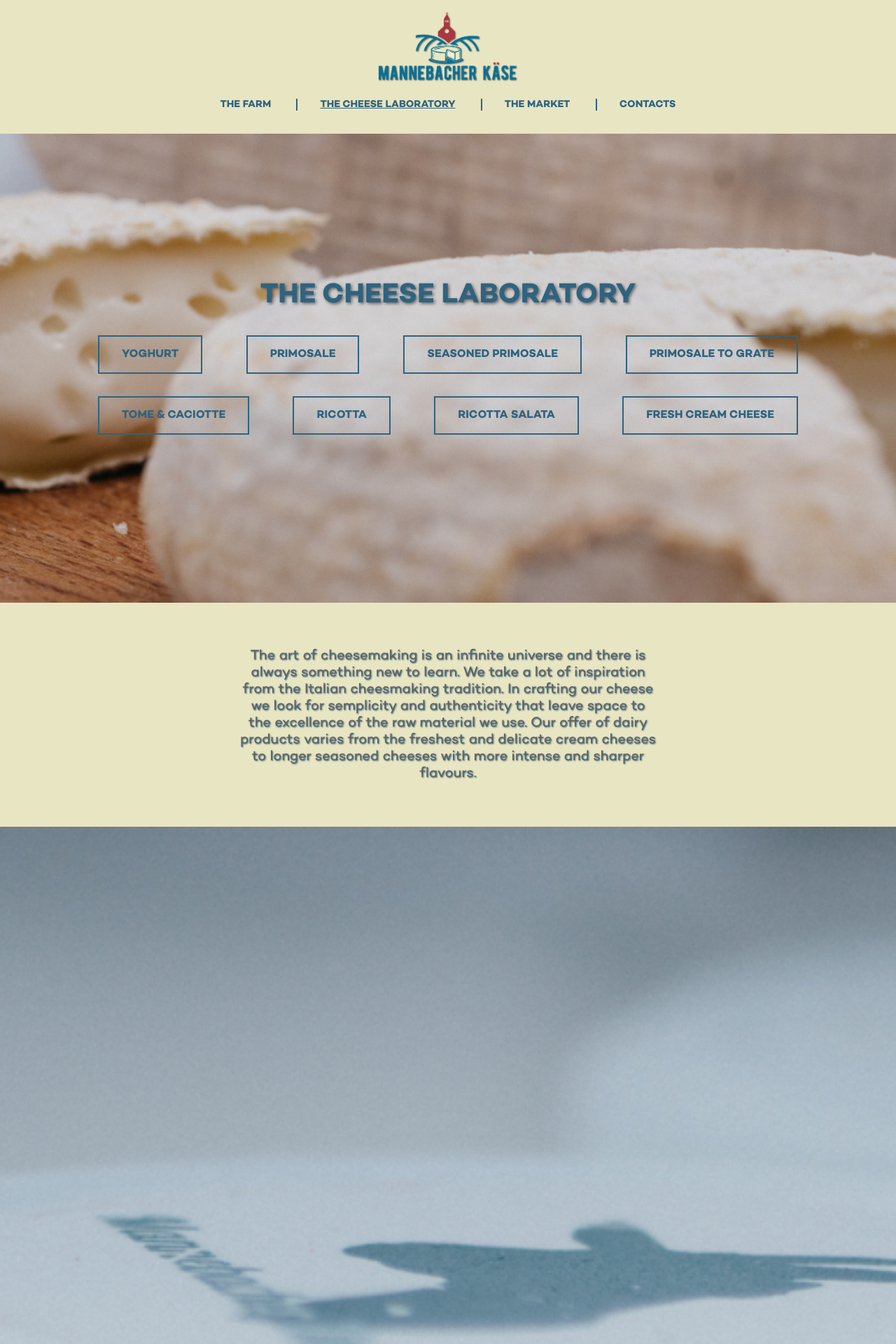
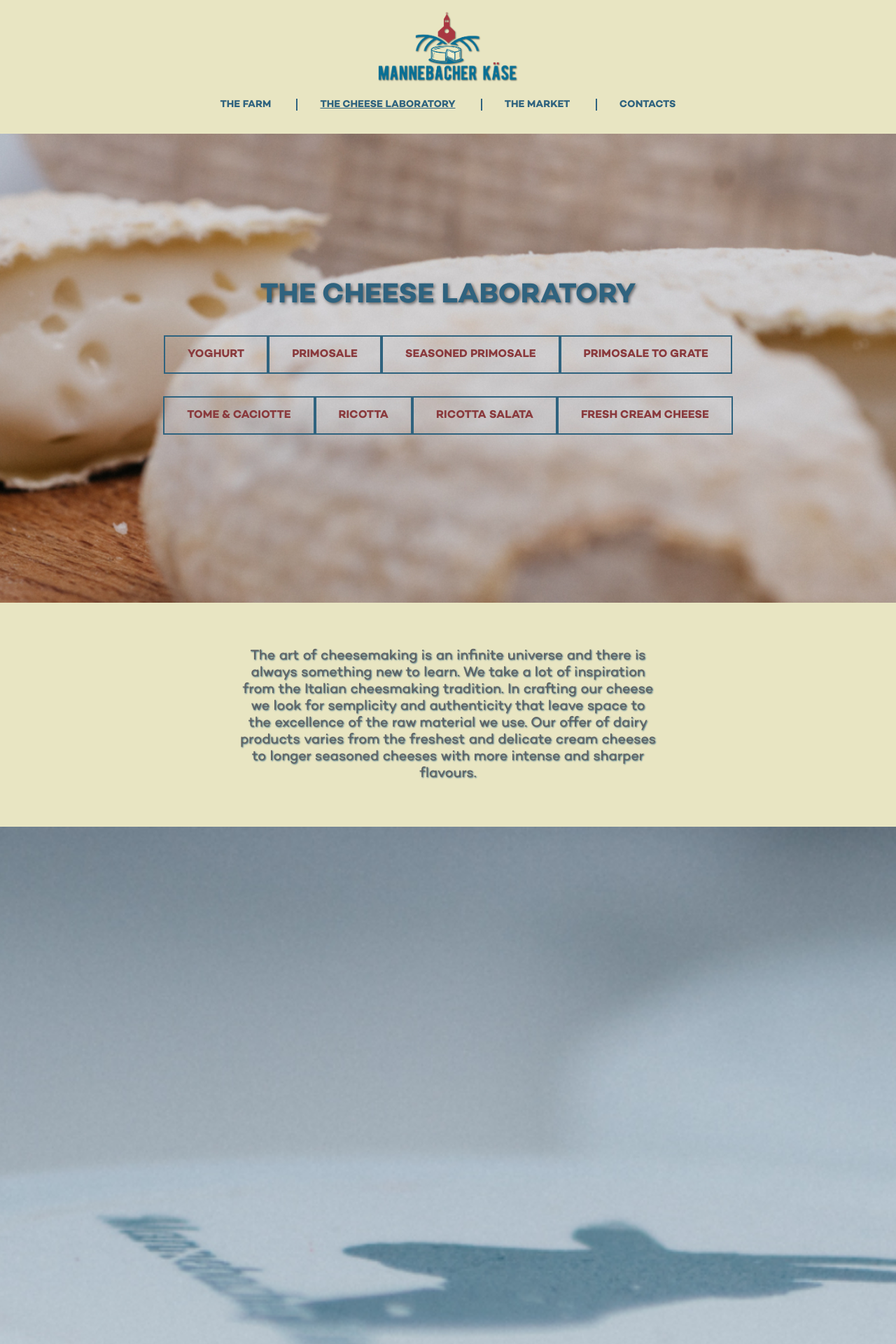
Before and after one commit to matteocarpi/mannebacherk-se, a Jekyll site: the page built from pages/cheese-lab.md, in a window 1280 px wide. Shown: the top 1920 px of the page at 70% size. Built offline with Jekyll 4.4.1, drawn with Linux system fonts in a browser that asks for light colours; nearby versions of some CDN libraries.

Commit message:
spacing in product detail

```diff
--- a/_sass/cheese.scss
+++ b/_sass/cheese.scss
@@ -9,6 +9,7 @@ div.product-slide {
 }
 .product-details {
   margin-top: 5rem;
+  padding: 0 2rem;
   display: flex;
   justify-content: space-between;
   min-width: 70%;
@@ -35,14 +36,15 @@ img.product-image {
 }
 #cheese-navigator {
   display: flex;
-  justify-content: space-between;
+  justify-content: center;
   flex-wrap: wrap;
   margin: 1rem auto;
   max-width: 1000px;
+  padding: 0 2rem;
   a {
     text-transform: uppercase;
     font: 100% Campton-Bold;
-    color: $blue;
+    color: $red;
     text-decoration: none;
     padding: 1rem 2rem;
     white-space: nowrap;
```
